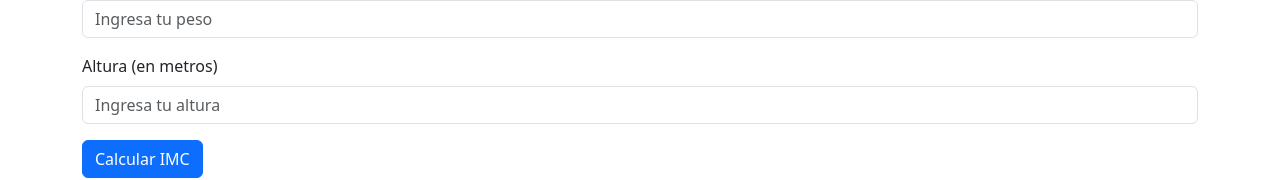
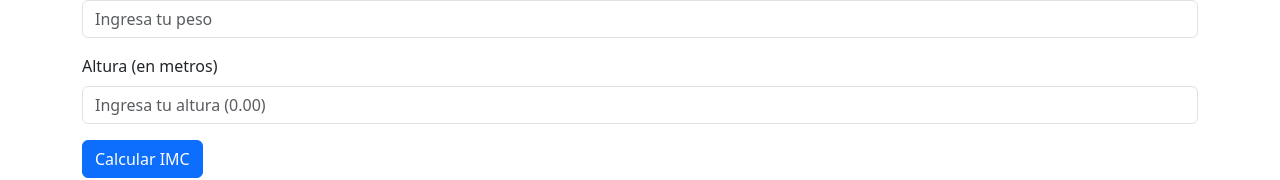
Before and after one commit to ComponentesCenfo/ComponentesProyectoFrontend, an Angular app: page /calculator in a window 1280 px wide. Shown: the part 170-350 px from the top of the page. Built offline with nearby package versions, Linux system fonts and the light colour scheme.

Commit message:
Update calculator.component.html

```diff
--- a/src/app/calculator/calculator.component.html
+++ b/src/app/calculator/calculator.component.html
@@ -10,7 +10,7 @@
   <!-- Entrada de Altura -->
   <div class="mb-3">
     <label for="altura" class="form-label">Altura (en metros)</label>
-    <input type="number" class="form-control" id="altura" [(ngModel)]="altura" placeholder="Ingresa tu altura">
+    <input type="number" class="form-control" id="altura" [(ngModel)]="altura" placeholder="Ingresa tu altura (0.00)">
   </div>
 
   <!-- Botón para Calcular IMC -->
```
